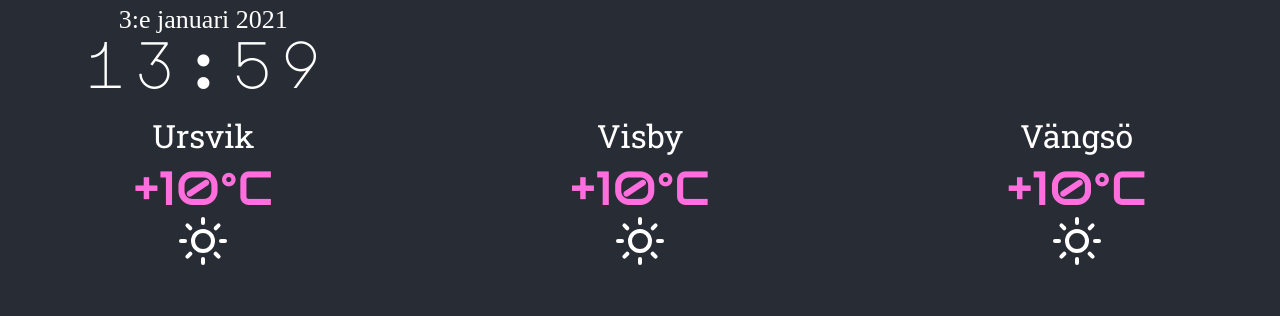
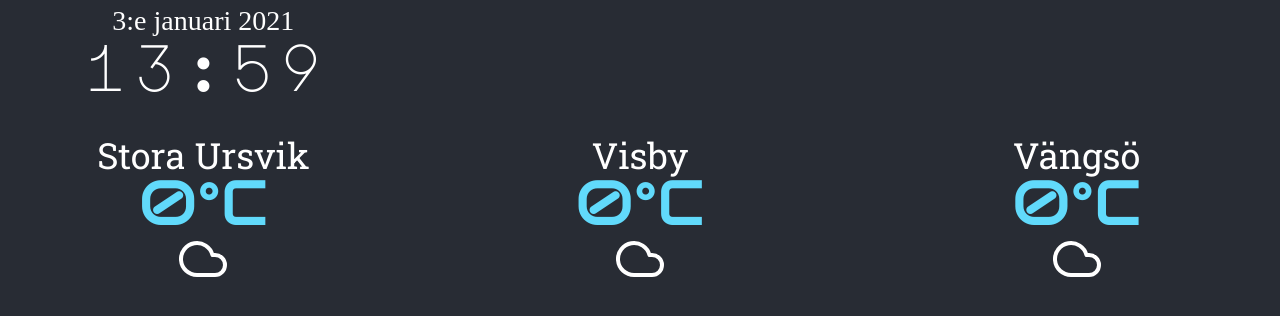
Before and after one commit to Dekamik/terminal_web, a React (Create React App) app: page / in a window 1280 px wide. Shown: the top 316 px of the page. Built offline with nearby package versions, Linux system fonts and the light colour scheme; no server answers; a web font is replaced by a local one.

Commit message:
Dates now connected to SHoliday api

```diff
--- a/docker-compose.yml
+++ b/docker-compose.yml
@@ -13,3 +13,5 @@ services:
       - 3000:3000
     environment:
       - CHOKIDAR_USEPOLLING=true
+      - REACT_APP_API_SHOLIDAY_URL=https://sholiday.faboul.se
+      - REACT_APP_API_SHOLIDAY_VERSION=v2.1
--- a/src/App.css
+++ b/src/App.css
@@ -4,6 +4,11 @@
   font-family: Roboto Slab;
   font-size: calc(10px + 2vmin);
   min-height: 100vh;
+  overflow: hidden;
+}
+
+.discreet {
+  color: #888;
 }
 
 .app-link {
@@ -15,34 +20,46 @@
   text-align: center;
   padding-top: 2rem;
   padding-bottom: 2rem;
-  font-size: 3rem;
+  font-size: 4rem;
 }
 
-.weather {
+.weather-summary > .header {
+  font-size: 2.25rem;
+}
+
+.weather-summary > .temperature {
   font-family: Audiowide;
   text-align: center;
 }
 
-.weather.hot {
+.weather-summary > .temperature.hot {
   color: #ff6edd;
 }
 
-.weather.cold {
+.weather-summary > .temperature.cold {
   color: #61dafb;
 }
 
 .clock {
-
+  text-align: center;
+  font-size: 1rem;
 }
 
 .clock-date {
-  text-align: center;
   font-family: Goldman;
+  font-size: 1.75rem;
+}
+
+.clock-date.red {
+  color: #ff6edd;
 }
 
 .clock-time {
-  text-align: center;
   font-family: Major Mono Display;
   line-height: 0.7;
   font-size: calc(50px + 2vmin);
 }
+
+.clock-names {
+  padding-top: 0.7rem;
+}
--- a/src/App.tsx
+++ b/src/App.tsx
@@ -16,7 +16,7 @@ export default class App extends React.Component {
         </div>
         <div className="row">
           <div className="col-4">
-            <WeatherSummary name="Ursvik" lon={0} lat={0} msl={0}/>
+            <WeatherSummary name="Stora Ursvik" lon={0} lat={0} msl={0}/>
           </div>
           <div className="col-4">
             <WeatherSummary name="Visby" lon={0} lat={0} msl={0}/>
--- /dev/null
+++ b/src/api/SHoliday/IDaysResponse.tsx
@@ -0,0 +1,20 @@
+export interface IDaysResponse {
+    cachetid: string,
+    version: string,
+    uri: string,
+    startdatum: string,
+    slutdatum: string,
+    dagar: IDay[]
+}
+
+export interface IDay {
+    datum: string,
+    veckodag: string,
+    "arbetsfri dag": string,
+    "röd dag": string,
+    vecka: string,
+    "dag i vecka": string,
+    helgdag: string,
+    namnsdag: string[],
+    flaggdag: string
+}
--- /dev/null
+++ b/src/api/SHoliday/SHolidayApi.tsx
@@ -0,0 +1,12 @@
+import { Api } from "../Api";
+import { Moment } from "moment";
+import { IDaysResponse } from "./IDaysResponse";
+
+export class SHolidayApi extends Api {
+    url = process.env.REACT_APP_API_SHOLIDAY_URL;
+    version = process.env.REACT_APP_API_SHOLIDAY_VERSION;
+
+    days(date: Moment, success: (response: IDaysResponse) => void, error?: (message: string) => void, final?: () => void) {
+        this.get(`${this.url}/dagar/${this.version}/${date.format("YYYY/MM/DD")}`, success, error, final);
+    }
+}
--- a/src/components/clock/Clock.tsx
+++ b/src/components/clock/Clock.tsx
@@ -1,14 +1,34 @@
 import moment from 'moment';
 import 'moment/locale/sv'
 import * as React from 'react';
+import { IDaysResponse } from '../../api/SHoliday/IDaysResponse';
+import { SHolidayApi } from '../../api/SHoliday/SHolidayApi';
+import { Flag } from 'react-feather'
 
 export const Clock: React.FunctionComponent = () => {
 
     const [date, setDate] = React.useState<string>("...");
     const [time, setTime] = React.useState<string>("...");
+    const [flagDay, setFlagDay] = React.useState<string>("");
+    const [isRedDay, setIsRedDay] = React.useState<boolean>(false);
+    const [nameDays, setNameDays] = React.useState<string[]>([]);
 
     React.useEffect(() => {
+        let api = new SHolidayApi();
+
         moment.locale('sv');
+
+        api.days(moment(),
+        (response: IDaysResponse) => {
+            let day = response.dagar[0];
+            setFlagDay(day.flaggdag);
+            setIsRedDay(day["röd dag"] === "Ja");
+            setNameDays(day.namnsdag);
+        },
+        (message: string) => {
+            console.log(message);
+        });
+
         setInterval(() => {
             let timestamp = moment();
             setDate(timestamp.format("Do MMMM YYYY"));
@@ -17,15 +37,23 @@ export const Clock: React.FunctionComponent = () => {
     }, []);
 
     return (
-        <>
         <div className="clock">
             <div className="row">
-                    <div className="col-12 clock-date">{date}</div>
+                <div className={"col-12 clock-date" + (isRedDay ? " red" : "")}>{date}</div>
             </div>
             <div className="row">
                 <div className="col-12 clock-time">{time}</div>
             </div>
+            <div className="row">
+                <div className="col-12 clock-names discreet">{nameDays.join(" ")}</div>
             </div>
-        </>
+            {
+                flagDay.length > 0
+                    ? <div className="row">
+                        <div className="col-12 clock-flagday">{flagDay} {<Flag/>}</div>
+                    </div>
+                    : null
+            }
+        </div>
     );
 }
--- a/src/components/weather/WeatherSummary.tsx
+++ b/src/components/weather/WeatherSummary.tsx
@@ -10,17 +10,17 @@ interface IWeatherSummary {
 
 export const WeatherSummary: React.FunctionComponent<IWeatherSummary> = (props) => {
 
-    const [tempC, setTempC] = React.useState<number>(10);
+    const [tempC, setTempC] = React.useState<number>(0);
     const [weather, setWeather] = React.useState<string>();
 
     return (
         <div className="weather-summary">
-            <h2>{props.name}</h2>
-            <div className={"weather " + (tempC >= 10 ? "hot" : "cold")}>
-                {tempC >= 0 ? "+" : ""}{tempC}°C
+            <div className="header">{props.name}</div>
+            <div className={"temperature " + (tempC >= 10 ? "hot" : "cold")}>
+                {tempC > 0 ? "+" : ""}{tempC}°C
             </div>
             <div>
-                <WeatherIcon weather="Sun" size={48} />
+                <WeatherIcon weather="Cloud" size={48} />
             </div>
         </div>
     );
```
Also changed, not shown: src/api/Api.tsx (renamed from src/helpers/Api.tsx), 1 other file (tests, documents, lock files or other folders). Lines whose indentation alone changed are shown as unchanged.
